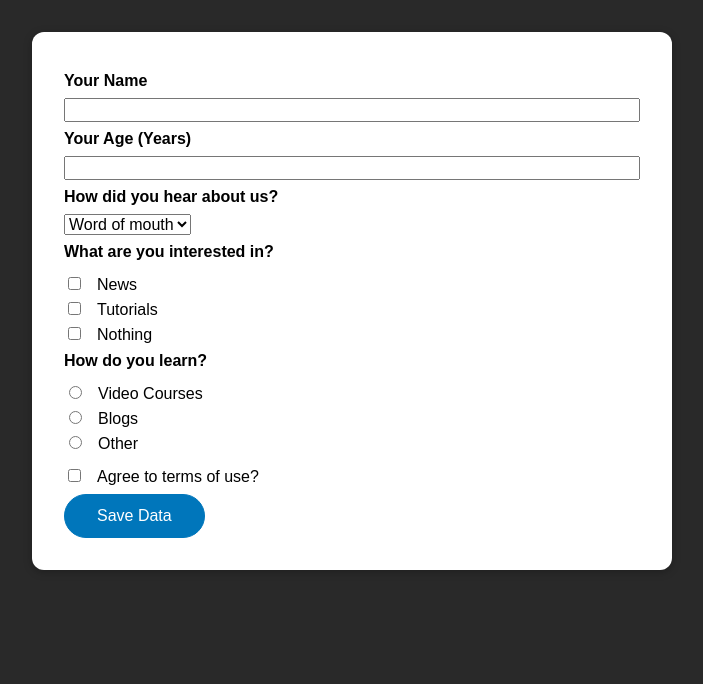
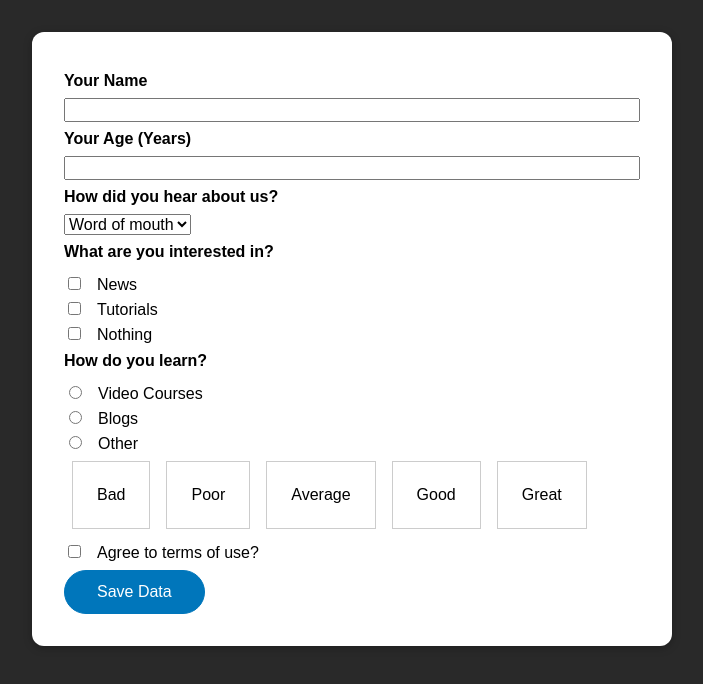
Before and after one commit to mad-sammy93/forms, a Vue app: page / in a window 1280 px wide. Shown: the top 684 px of the page, without its empty margins (288-991 px from the left). Built offline with nearby package versions, Linux system fonts and the light colour scheme; the HTML template or start-up script is replaced by a standard one.

Commit message:
FRMS-147 Updated validations

```diff
--- /dev/null
+++ b/src/components/RatingControl.vue
@@ -0,0 +1,83 @@
+<template>
+  <ul>
+    <li :class="{ active: activeOption === 'bad' }">
+      <button type="button" @click="activate('bad')">Bad</button>
+    </li>
+    <li :class="{ active: activeOption === 'poor' }">
+      <button type="button" @click="activate('poor')">Poor</button>
+    </li>
+    <li :class="{ active: activeOption === 'average' }">
+      <button type="button" @click="activate('average')">Average</button>
+    </li>
+    <li :class="{ active: activeOption === 'good' }">
+      <button type="button" @click="activate('good')">Good</button>
+    </li>
+    <li :class="{ active: activeOption === 'great' }">
+      <button type="button" @click="activate('great')">Great</button>
+    </li>
+  </ul>
+</template>
+
+<script>
+export default {
+  props: ['modelValue'],
+  emit: ['update:ModelValue'],
+  data() {
+    return {
+      activeOption: null,
+    };
+  },
+  methods: {
+    activate(option) {
+      this.activeOption = option;
+      this.$emit('update:modelValue', option);
+    },
+  },
+};
+</script>
+
+<style scoped>
+.active {
+  border-color: purple;
+}
+.active button {
+  color: purple;
+  background-color: rgb(218, 176, 226);
+}
+ul {
+  list-style: none;
+  margin: 0.5rem 0;
+  padding: 0;
+  display: flex;
+}
+li {
+  margin: 0 0rem;
+  border: 1px solid #ccc;
+  padding: 0;
+  display: flex;
+  justify-content: center;
+  align-items: center;
+}
+button {
+  font: inherit;
+  border: none;
+  background-color: transparent;
+  cursor: pointer;
+  padding: 1.5rem;
+  margin: 0;
+}
+ul {
+  list-style: none;
+  margin: 0.5rem 0;
+  padding: 0;
+  display: flex;
+}
+li {
+  margin: 0 0.5em;
+  border: 1px solid #ccc;
+  padding: 0rem;
+  display: flex;
+  justify-content: center;
+  align-items: center;
+}
+</style>
--- a/src/components/TheForm.vue
+++ b/src/components/TheForm.vue
@@ -1,10 +1,11 @@
 <template>
   <form @submit.prevent="submitForm">
-    <div class="form-control">
+    <div class="form-control" :class="{invalid: usernameValidity === 'invalid'}">
       <label for="user-name">Your Name</label>
-      <input id="user-name" name="user-name" type="text" v-model="userName" />
+      <input id="user-name" name="user-name" type="text" v-model.trim="userName" @blur="validateInput"/>
+      <p v-if="usernameValidity === 'invalid'">Please enter a valid name.</p>
     </div>
-    <div class="form-control">
+    <div class="form-control" :class="{invalid: ageValidity === 'invalid'}">
       <label for="age">Your Age (Years)</label>
       <input
         id="age"
@@ -12,7 +13,9 @@
         type="number"
         v-model="userAge"
         ref="ageInput"
+        @blur="validateInput"
       />
+      <p v-if="ageValidity === 'invalid'">Please enter a valid age.</p>
     </div>
     <div class="form-control">
       <label for="referrer">How did you hear about us?</label>
@@ -72,6 +75,12 @@
     </div>
 
     <div class="form-control">
+      <rating-control v-model="rating">
+
+      </rating-control>
+    </div>
+
+    <div class="form-control">
       <input type="checkbox" name="confirm-terms" id="confirm-terms" v-model="confirm">
       <label for="confirm-terms">Agree to terms of use?</label>
     </div>
@@ -81,7 +90,11 @@
   </form>
 </template>
 <script>
+import RatingControl from './RatingControl.vue'
 export default {
+  components:{
+    RatingControl
+  },
   data() {
     return {
       userName: '',
@@ -89,7 +102,10 @@
       referrer: 'wom',
       interest: [],
       how: null,
-      confirm:false
+      confirm:false,
+      rating:null,
+      usernameValidity: 'pending',
+      ageValidity: 'pending'
     };
   },
   methods: {
@@ -109,9 +125,26 @@
       this.interest = [];
       this.how = null;
 
+      console.log('Rating:');
+      console.log(this.rating);
+      this.rating = null;
+
+      console.log('Confirm:');
       console.log(this.confirm);
       this.confirm = false;
     },
+    validateInput() {
+      if(this.userName === ''){
+        this.usernameValidity = 'invalid';
+      } else {
+        this.usernameValidity = 'valid';
+      }
+      if(this.$refs.ageInput.value <= 18 || this.$refs.ageInput.value === null){
+        this.ageValidity = 'invalid';
+      } else {
+        this.ageValidity = 'valid';
+      }
+    }
   },
 };
 </script>
@@ -173,6 +206,14 @@
   border-radius: 30px;
 }
 
+.form-control.invalid input {
+  border-color: red;
+}
+
+.form-control.invalid label {
+  color: red;
+}
+
 button:hover,
 button:active {
   border-color: #002350;
```
